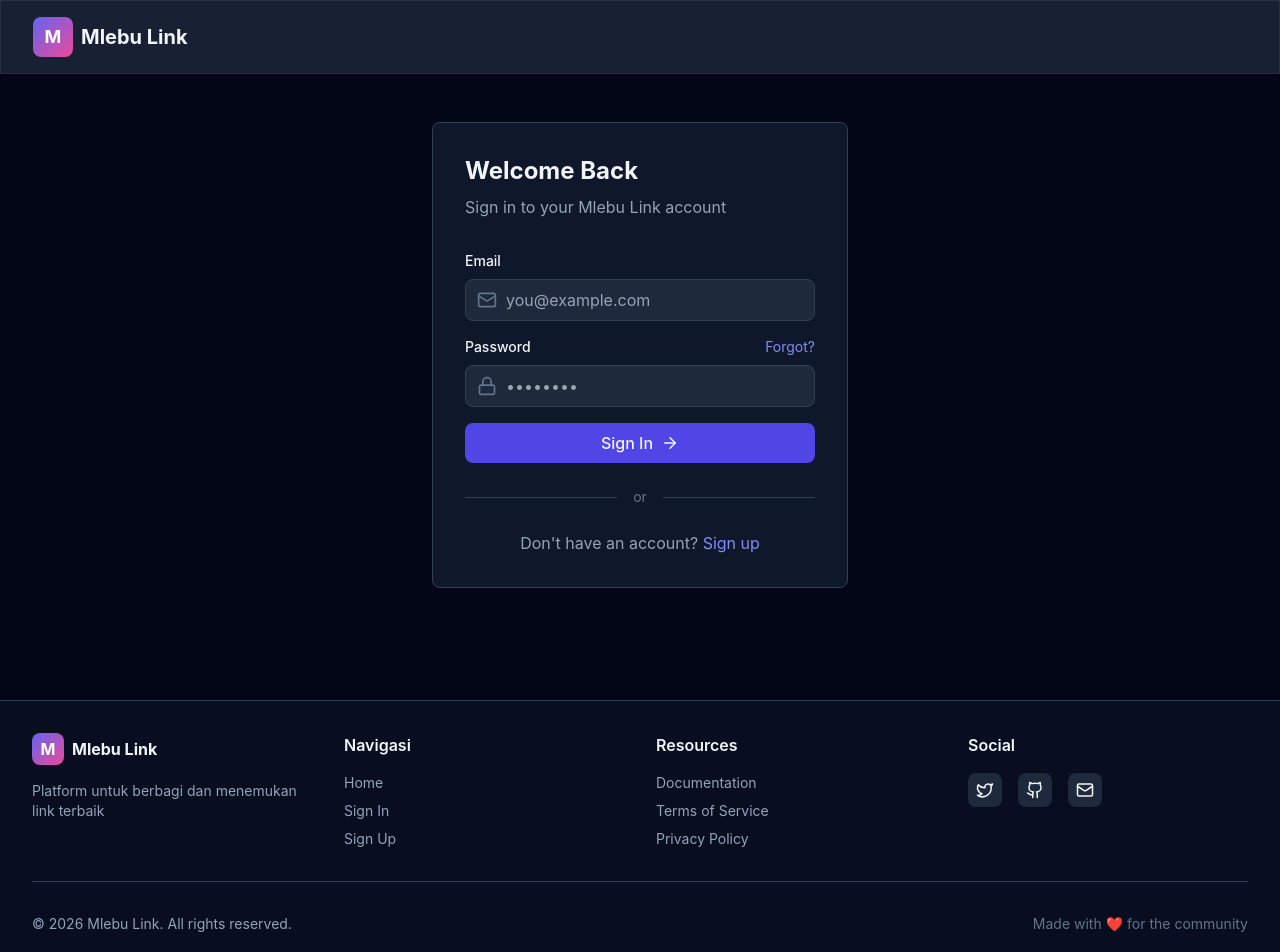
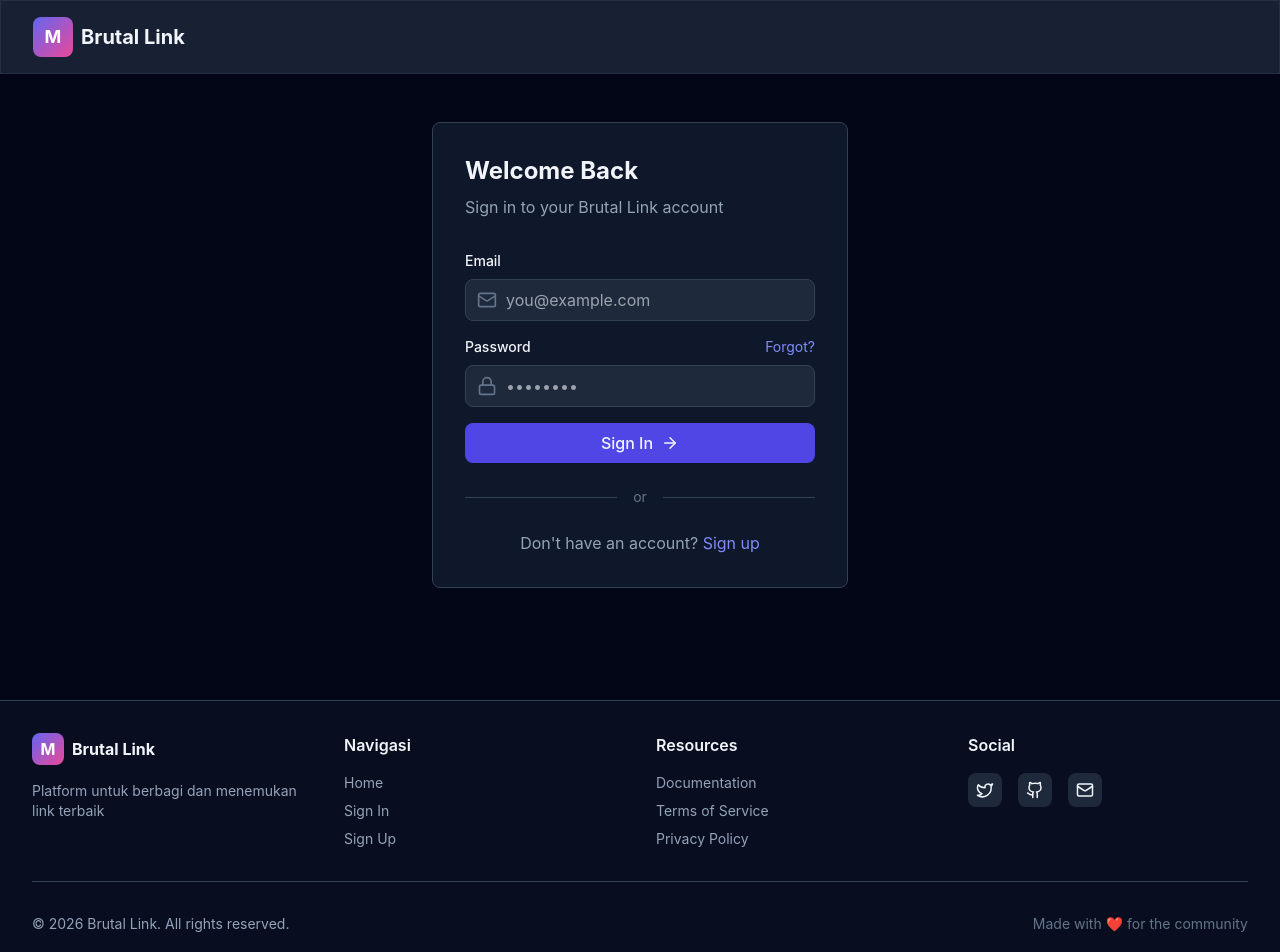
Before and after one commit to shobunkolliedanwar/mlebu-link, a Next.js app: page /auth/signin in a window 1280 px wide. Shown: the top 952 px of the page. Built offline with nearby package versions, Linux system fonts and the light colour scheme; no server answers.

Commit message:
change to Brutal Link

```diff
--- a/app/admin/page.tsx
+++ b/app/admin/page.tsx
@@ -195,7 +195,7 @@ export default function AdminPage() {
           <div>
             <h1 className="text-3xl font-bold mb-2">Admin Dashboard</h1>
             <p className="text-slate-400">
-              Kelola dan upload links untuk Mlebu Link
+              Kelola dan upload links untuk Brutal Link
             </p>
           </div>
           <button
--- a/app/auth/signin/page.tsx
+++ b/app/auth/signin/page.tsx
@@ -63,7 +63,7 @@ export default function SignInPage() {
           {/* Card */}
           <div className="rounded-lg border border-slate-700 bg-slate-900 p-8">
             <h1 className="text-2xl font-bold mb-2">Welcome Back</h1>
-            <p className="text-slate-400 mb-8">Sign in to your Mlebu Link account</p>
+            <p className="text-slate-400 mb-8">Sign in to your Brutal Link account</p>
 
             <form onSubmit={handleSubmit} className="space-y-4">
               {/* Email */}
--- a/app/auth/signup/page.tsx
+++ b/app/auth/signup/page.tsx
@@ -65,7 +65,7 @@ export default function SignUpPage() {
           {/* Card */}
           <div className="rounded-lg border border-slate-700 bg-slate-900 p-8">
             <h1 className="text-2xl font-bold mb-2">Create Account</h1>
-            <p className="text-slate-400 mb-8">Join Mlebu Link dan mulai berbagi links</p>
+            <p className="text-slate-400 mb-8">Join Brutal Link dan mulai berbagi links</p>
 
             <form onSubmit={handleSubmit} className="space-y-4">
               {/* Email */}
--- a/app/layout.tsx
+++ b/app/layout.tsx
@@ -10,8 +10,8 @@ export default function RootLayout({ children }: { children: ReactNode }) {
       <head>
         <meta charSet="utf-8" />
         <meta name="viewport" content="width=device-width, initial-scale=1" />
-        <meta name="description" content="Mlebu Link - Share dan discover amazing links" />
-        <title>Mlebu Link - Link Directory</title>
+        <meta name="description" content="Brutal Link - Share dan discover amazing links" />
+        <title>Brutal Link - Link Directory</title>
       </head>
       <body>
         {children}
--- a/components/Footer.tsx
+++ b/components/Footer.tsx
@@ -16,7 +16,7 @@ export function Footer() {
               <div className="w-8 h-8 rounded-lg bg-gradient-to-br from-indigo-500 to-pink-500 flex items-center justify-center">
                 <span className="text-white font-bold">M</span>
               </div>
-              <span className="font-bold">Mlebu Link</span>
+              <span className="font-bold">Brutal Link</span>
             </div>
             <p className="text-sm text-slate-400">
               Platform untuk berbagi dan menemukan link terbaik
@@ -100,7 +100,7 @@ export function Footer() {
         <div className="border-t border-slate-700 pt-8">
           <div className="flex flex-col md:flex-row items-center justify-between">
             <p className="text-sm text-slate-400 mb-4 md:mb-0">
-              © {currentYear} Mlebu Link. All rights reserved.
+              © {currentYear} Brutal Link. All rights reserved.
             </p>
             <div className="text-sm text-slate-500">
               Made with ❤️ for the community
--- a/components/Header.tsx
+++ b/components/Header.tsx
@@ -66,7 +66,7 @@ export function Header() {
             <span className="text-white font-bold text-lg">M</span>
           </div>
           <h1 className="text-xl font-bold group-hover:text-indigo-400 transition-colors">
-            Mlebu Link
+            Brutal Link
           </h1>
         </Link>
 
```
Also changed, not shown: 2 other files (tests, documents, lock files or other folders).
